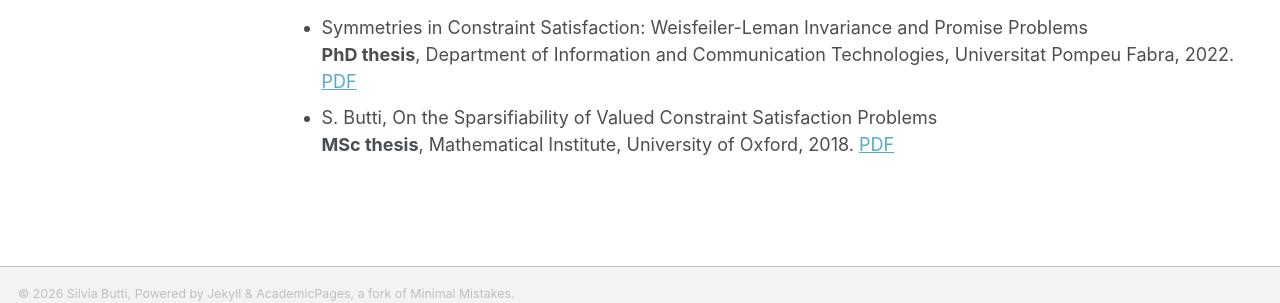
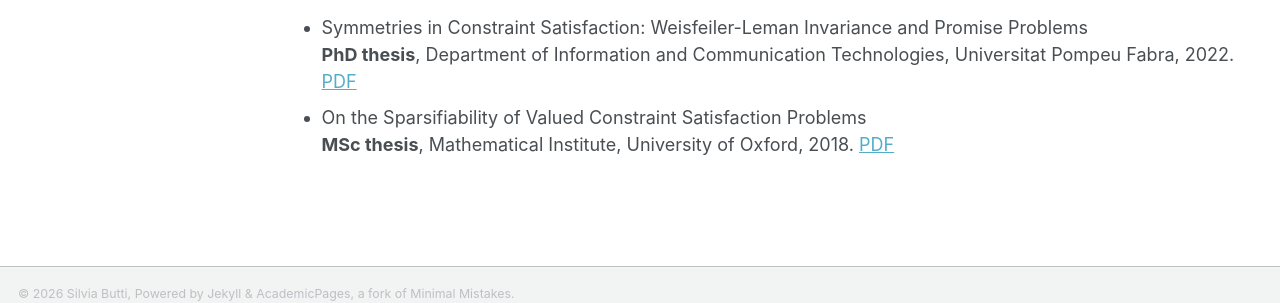
Before and after one commit to silviabutti/silviabutti.github.io, a Jekyll site: the page built from _pages/publications.md, in a window 1280 px wide and 900 px high, scrolled down 651 px. Shown: the part 578-881 px from the top of the window. Built offline with Jekyll 4.4.1, drawn with Linux system fonts in a browser that asks for light colours; some web fonts are replaced; a script bundle is joined from its source files by our own code; library files that are not in the unit come from our copies.

Commit message:
Update publications.md

```diff
--- a/_pages/publications.md
+++ b/_pages/publications.md
@@ -44,5 +44,5 @@ author_profile: true
 
 * Symmetries in Constraint Satisfaction: Weisfeiler-Leman Invariance and Promise Problems
     **PhD thesis**, Department of Information and Communication Technologies, Universitat Pompeu Fabra, 2022. [PDF](/files/Thesis_SB.pdf)
-* S. Butti, On the Sparsifiability of Valued Constraint Satisfaction Problems
+* On the Sparsifiability of Valued Constraint Satisfaction Problems
     **MSc thesis**, Mathematical Institute, University of Oxford, 2018. [PDF](/files/Dissertation_Final_Name.pdf)
```
